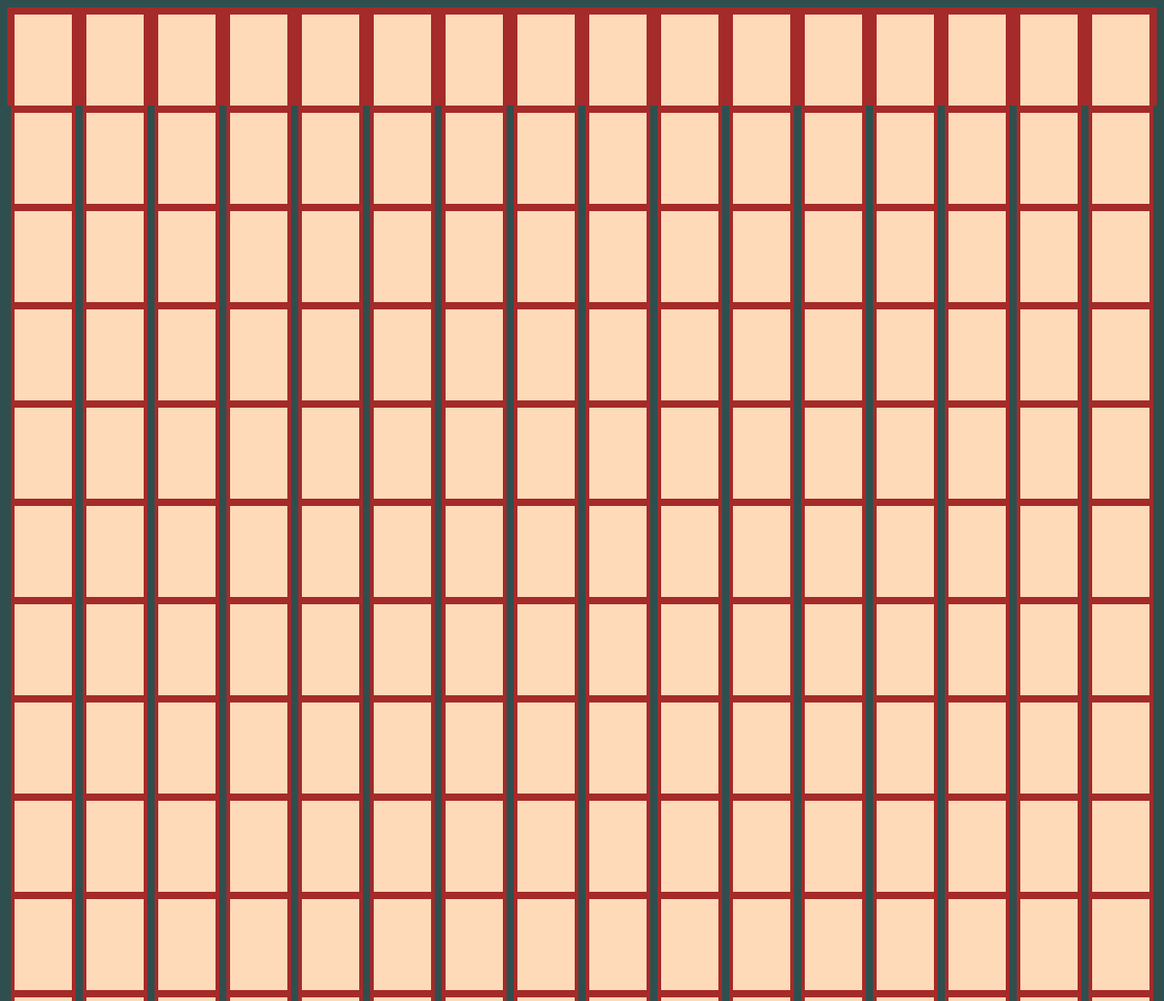
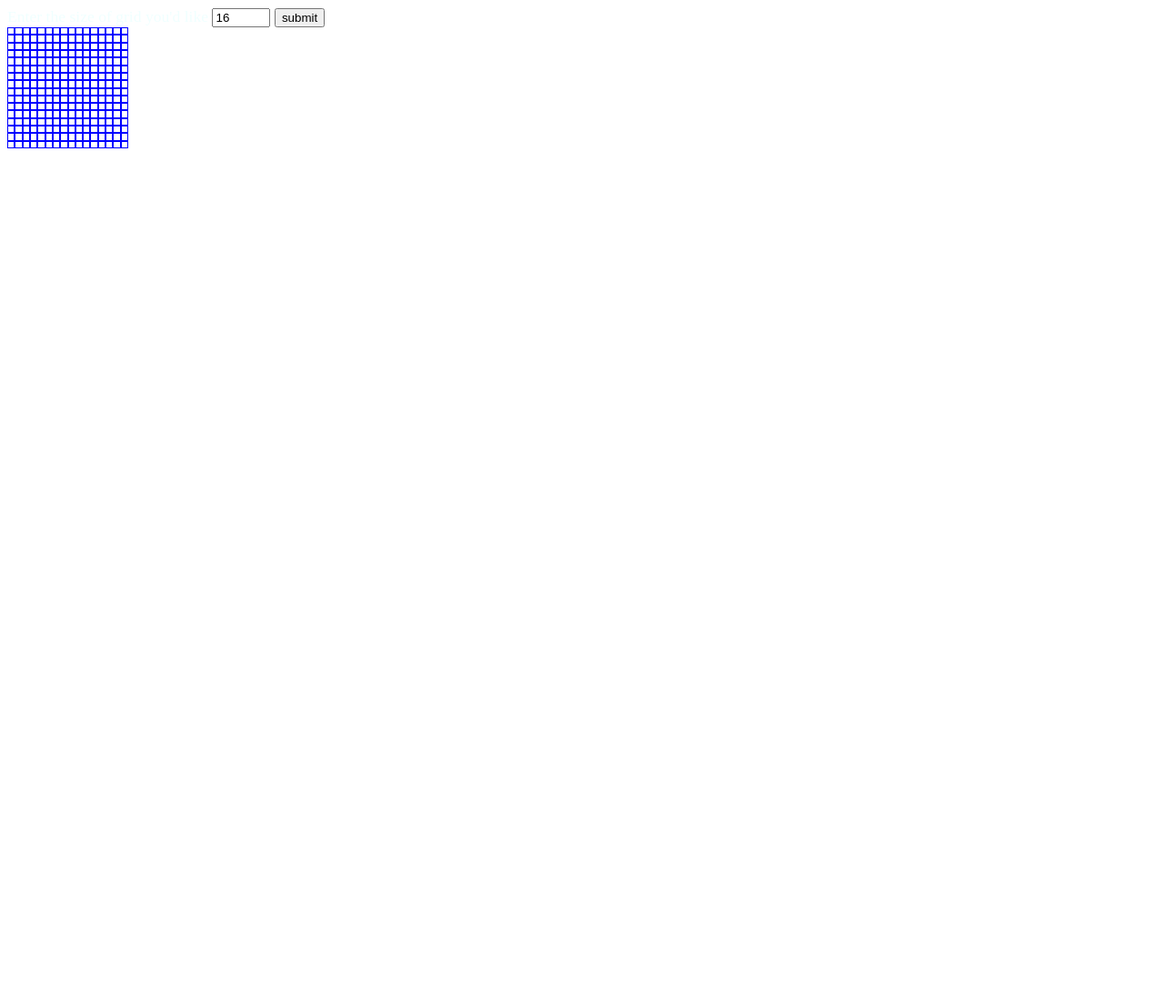
Before and after one commit to eliseachavez/odin-recipes, a plain HTML site: page index.html in a window 1280 px wide. Shown: the top 1100 px of the page at 91% size. After the commit the page ends 800 px from the top, so only its background shows below. Drawn offline with Linux system fonts and the light colour scheme.

Commit message:
Everything works except being able to submit the grid number input

```diff
--- /dev/null
+++ b/flex/index.html
@@ -0,0 +1,32 @@
+<!DOCTYPE html>
+<html>
+        <head>
+                <meta charset='utf-8'></meta>
+                <link rel='stylesheet' href='style.css'></link>
+        </head>
+	<body>
+<div id='container'>
+	<div id='thing1'>
+		<div id='thing1a'></div>
+		<div id='thing1b'>
+			<div id='thing1b1'></div>
+			<div id='thing1b2'></div>
+		</div>
+		<div id='thing1c'></div>
+	</div>
+	<div id='container3'>
+		<div id='thing2'></div>
+			<div id='thing3'>
+				<div id='thing3a'></div>
+				<div id='thing3b'></div>
+			</div>
+	</div>
+	<div id='thing5'>
+		<div id='thing5a'></div>
+		<div id='thing5b'></div>
+		<div id='thing5c'></div>
+		<div id='thing5d'></div>
+	</div>
+</div>
+	</body>
+</html>
--- /dev/null
+++ b/flex/style.css
@@ -0,0 +1,85 @@
+#container {
+	border: 1px solid blue;
+	display: flex;
+	padding: 1em;
+	background-color: blue;
+	flex-direction: column;
+	flex-wrap: wrap;
+	width: 960px;
+}
+
+#thing1, #thing2, #thing5 {
+	margin: 1em;
+	border: 1px solid red;
+	flex: 2;
+	padding: 1em;
+	background-color: yellow;
+	display: flex;
+}
+
+#container3 {
+display: flex;
+flex-direction: row;
+}
+
+#thing3 {
+	flex-direction: column;
+	flex: 2;
+	display: flex;
+	padding: 1em;
+	align-items: stretch;
+}
+
+#thing3a, #thing3b {
+	flex: 1;
+	padding: 1em;
+	border: 1px solid red;
+	background-color: yellow;
+	margin: 1em;
+
+}
+
+#thing1a, #thing1b, #thing1c {
+	background-color: peachpuff;
+	padding: 1em;
+	margin: 1em;
+	border: 1px solid red;
+	flex: 1;
+}
+
+#thing2 {
+	flex: 2;
+
+}
+
+#thing1b {
+	display: flex;
+}
+
+#thing1b1, #thing1b2 {
+	border: 1px solid red;
+	background-color: pink;;
+	padding: 1em;
+	flex: 1;
+
+}
+
+#thing5 {
+	display: flex;
+}
+
+#thing5a, #thing5d {
+	flex: 2;
+	border: 1px solid gray;
+	margin: 1em;
+	padding: 1em;
+	background-color: white;
+}
+
+#thing5b, #thing5c {
+	flex: 1;
+	border: 1px solid pink;
+	background-color: orange;
+	padding: 1em;
+	margin: 1em;
+}
--- a/index.html
+++ b/index.html
@@ -8,6 +8,12 @@
 	<title>Project Etch-a-Sketch</title>
 	<body>
 		<div id='container' class='flex-container'>
+			<div id='input'>
+				<label for='numInput' >Enter the size of grid you'd like</label>
+                		<input type='number' id='numInput' name='input' min='2' max='100' value='16' step='1'>
+                		<input type="submit" id='submit' value='submit'>
+			</div>
 		</div>
+
 	</body>
 </html>
--- a/script.js
+++ b/script.js
@@ -1,23 +1,26 @@
 //input form for usesr to choose grid size
-//
-//default form created
-const container = document.querySelector('#container');
+const numberInputValue = document.getElementById('numInput').value;
+const button = document.getElementById('submit');
+button.addEventListener('click', makeGrid(numberInputValue));
+//default grid created
 makeGrid(16);
 
 function makeGrid(num) {
-//make a container row for num
+	clearGrid();
+	//make a container row for num
 //each container row has num cells in it
 	//make the divs for each row
 	for (let i=1;i<num+1;i++) {
 		var container = document.querySelector('#container');
 		var divCol = document.createElement('div');
 
-		let concatWord = 'row';
+		let concatWord = 'column';
 		let concatNum = i.toString();
 		let idName = concatWord.concat(concatNum);
 
 		divCol.setAttribute('id',`${idName}`);
-		divCol.setAttribute('class','row');
+		divCol.setAttribute('class','column');
+
 		container.appendChild(divCol);
 
 		//now append num new div nodes to that node just created
@@ -25,11 +28,11 @@ function makeGrid(num) {
                         var divRow = document.createElement('div');
 
 			concatNum = j.toString();
-			concatWord = 'column';
+			concatWord = 'row';
 			idName = concatWord.concat(concatNum);
 
 			divRow.setAttribute('id',`${idName}`);
-			divCol.setAttribute('class','column');
+			divRow.setAttribute('class','row');
 			divCol.appendChild(divRow);
 
                 }
@@ -38,5 +41,33 @@ function makeGrid(num) {
 	}
 }
 
+function clearGrid() {
+	var container = document.getElementById('container');
+	const label = container.removeChild(container.firstChild);
+	const number = container.removeChild(container.firstChild);
+	const submit = container.removeChild(container.firstChild);
+
+	while (container.firstChild) {
+		container.removeChild(container.firstChild);
+	}
+
+	container.appendChild(label);
+	container.appendChild(number);
+	container.appendChild(submit);
+}
 
 ////hover event that changes div colors? and then do they need to change back? no, that doesn't make sense
+const rows = document.querySelectorAll('.row');
+const columns = document.querySelectorAll('.column');
+
+rows.forEach((row) => {
+	row.addEventListener('mouseover', () => {
+		row.setAttribute('style', 'background: black');
+	});
+});
+
+columns.forEach((column) => {
+	column.addEventListener('mouseover', () => {
+		column.setAttribute('style', 'background: black');
+	});
+});
--- a/style.css
+++ b/style.css
@@ -1,16 +1,28 @@
-body {
-    background-color: darkslategrey;
+.flex-container {
+        display: flex;
+        flex-direction: column;
+}
+
+#input {
+    background-color: white;
     color: azure;
     font-size: 1.1em;
+    flex: 1;
 }
 
-.flex-container {
-	display: flex;
+.row {
+  background: white;
+  flex: 1;
+  border: 1px solid blue;
+  padding: 5%;
 }
 
-.flex-container div {
-background: peachpuff;
-  border: 4px solid brown;
-  height: 100px;
-  flex:1;
+.column {
+  background: white;
+  flex: 1;
+  display: flex;
+  flex-direction: row;
+  width: 5%;
+  height: 5%;
+
 }
```
